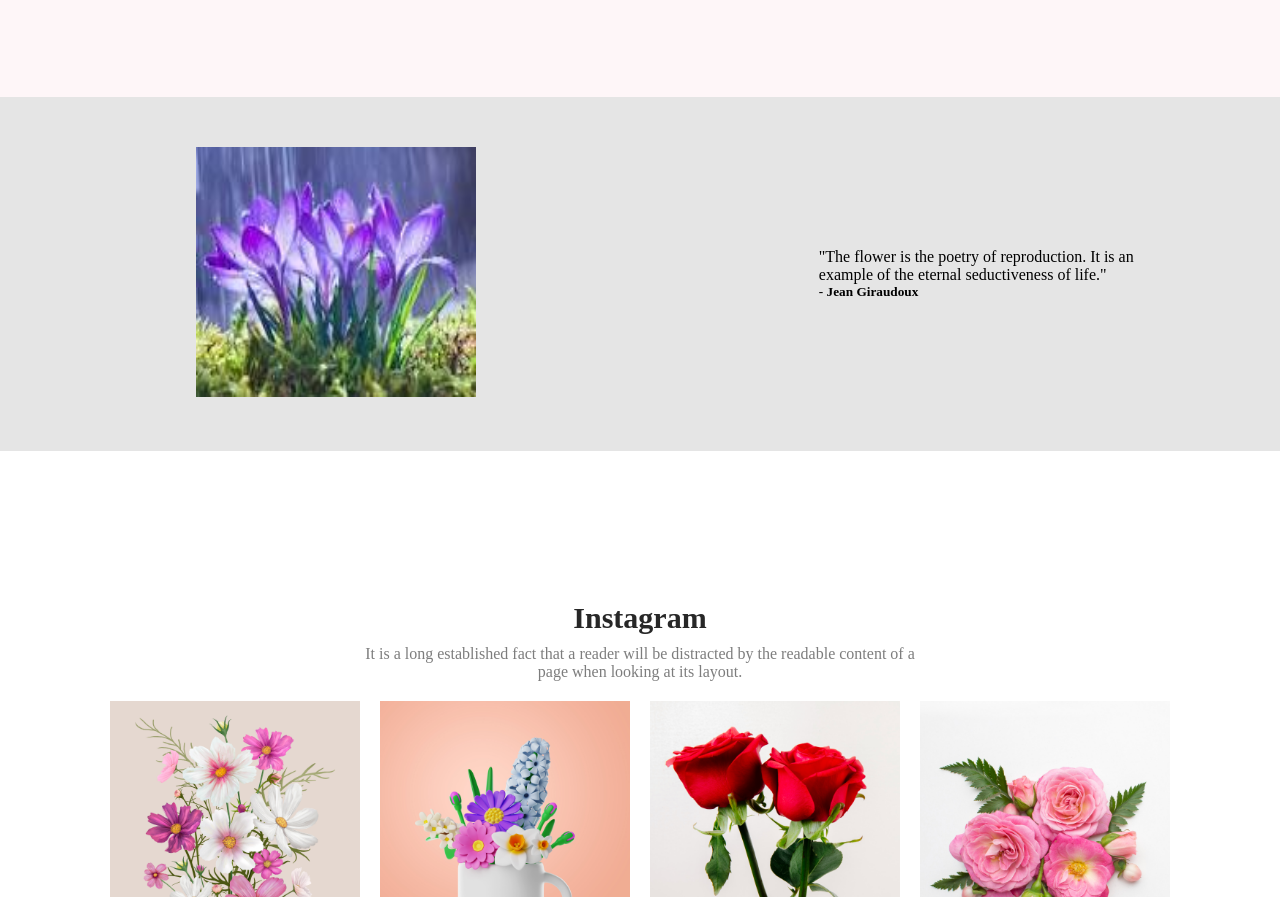
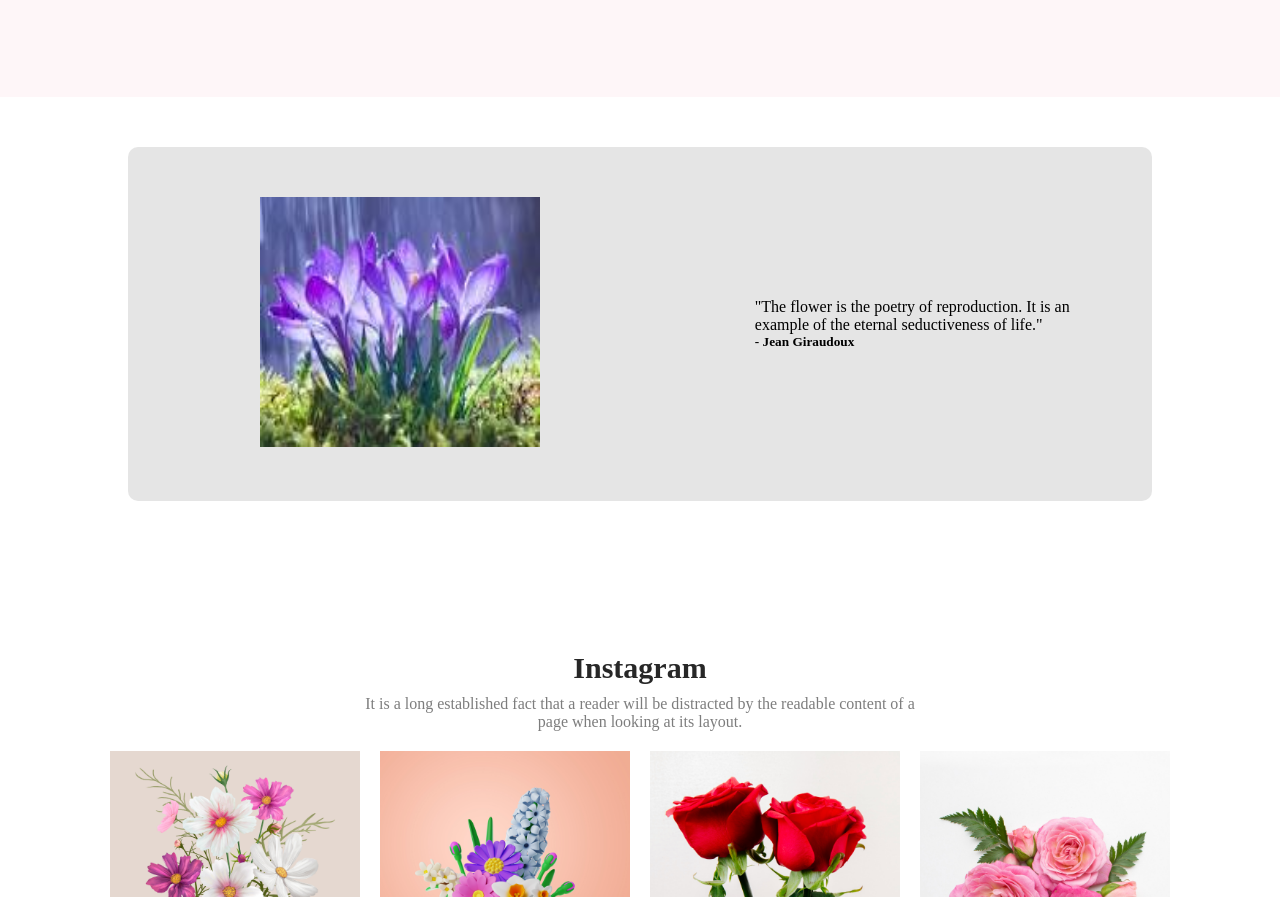
Before and after one commit to jakir101/my-assignment, a plain HTML site: page index.html in a window 1280 px wide. Shown: the part 2076-2973 px from the top of the page. Drawn offline with Linux system fonts and the light colour scheme.

Commit message:
post an update

```diff
--- a/styles/style.css
+++ b/styles/style.css
@@ -130,7 +130,11 @@ h3 {
     background: rgba(39, 39, 39, 0.116);
     justify-content: space-around;
     align-items: center;
-
+    margin-top: 50px;
+    border-radius: 10px;
+    max-width: 80%;
+    margin-left: auto;
+    margin-right: auto;
 }
 
 /* discount section styles */
```
